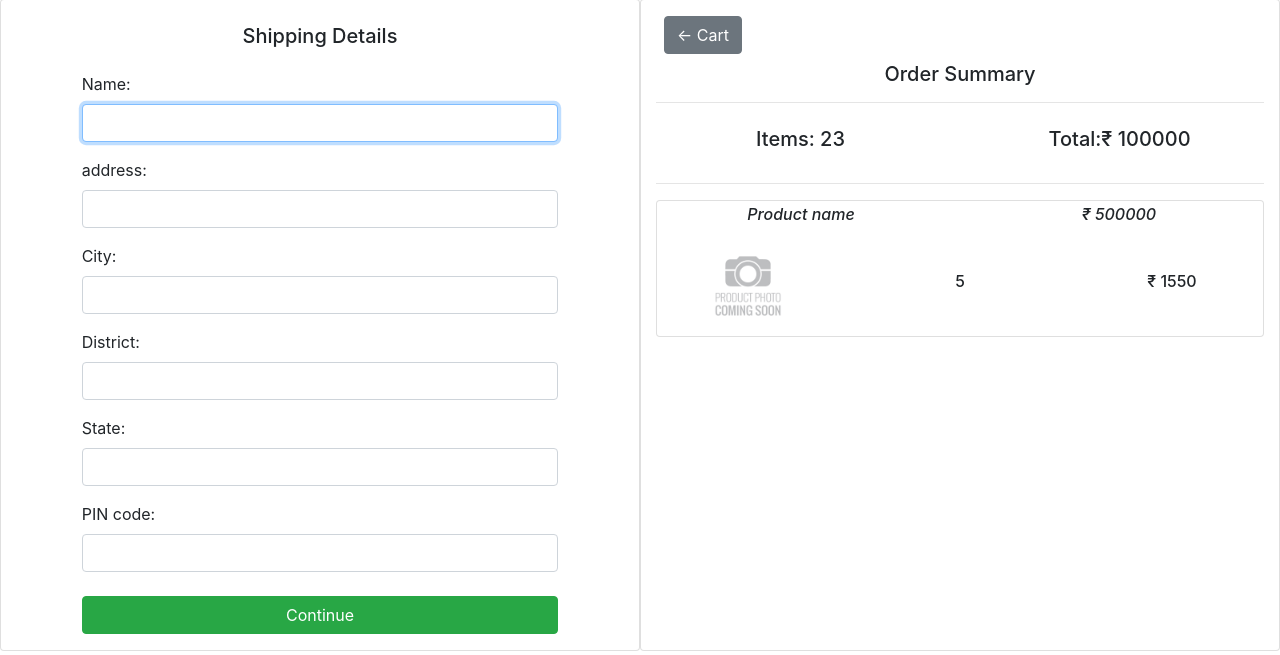
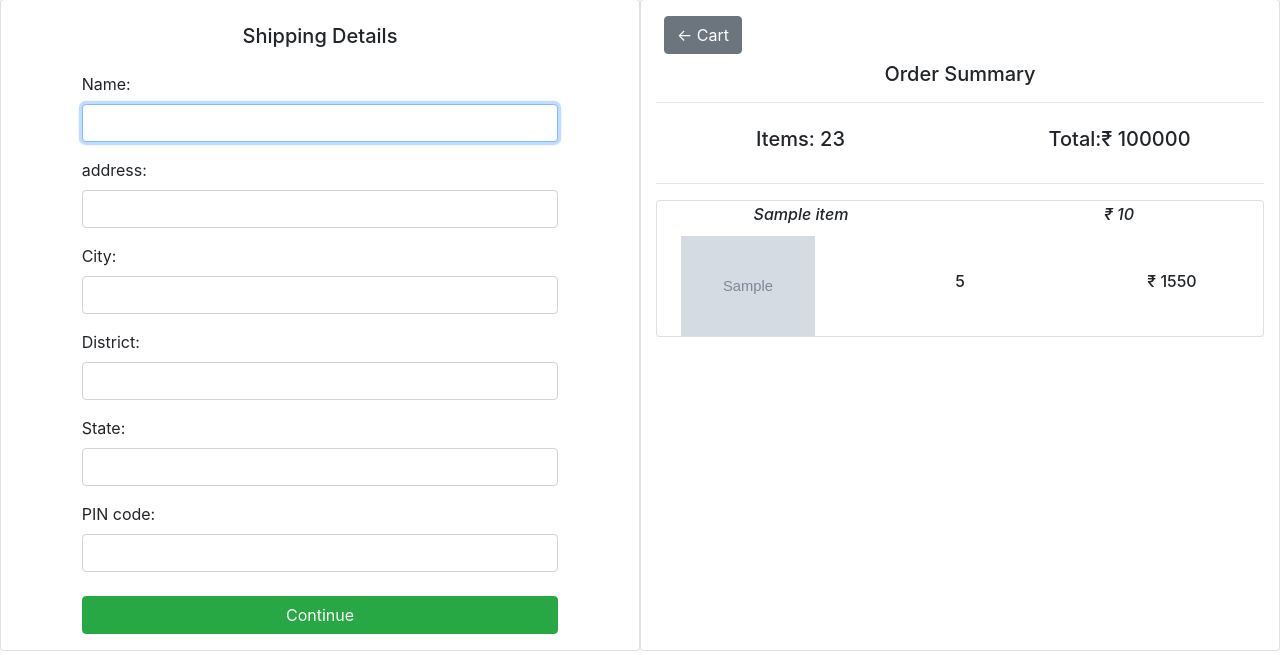
Before and after one commit to bijoyvbabu123/ShopFromMe, a Django app: template shop/templates/shop/checkout.html in a window 1280 px wide. Shown: the part 145-800 px from the top of the page. Run offline with Django 3.2, Linux system fonts and the light colour scheme; the template is opened without the code that fills it: most values are stand-ins (such as "Sample title", 1, 10 or a date in 2020); grey boxes marked "Sample" are stand-in pictures; some libraries are stand-ins or nearby versions.

Commit message:
Checkout page has dummy data now. All the products available are passed to the template through the view.

```diff
--- a/shop/templates/shop/checkout.html
+++ b/shop/templates/shop/checkout.html
@@ -89,16 +89,17 @@
 
                     <div class="row">
 
+                        {% for item in items %}
                         <!--each item-->
                         <div class="col-12">
                             <div class="card">
                                 <div class="row pt-1">
-                                    <h6 class="card-title col-12 col-sm-8 col-md-6 col-lg-6 text-center"><i>Product name</i></h6>
-                                    <h6 class="card-title col-12 col-sm-4 col-md-6 col-lg-6 text-center"><i>₹ 500000</i></h6>
+                                    <h6 class="card-title col-12 col-sm-8 col-md-6 col-lg-6 text-center"><i>{{ item.name }}</i></h6>
+                                    <h6 class="card-title col-12 col-sm-4 col-md-6 col-lg-6 text-center"><i>₹ {{ item.price }}</i></h6>
                                 </div>
 
                                 <div class="row">
-                                    <img class="col-12 col-sm-4 col-md-4 col-lg-4 card-img-top" src="{% static 'shop/images/placeholder.png' %}" alt="product image" style="width: 100%; height: 100px; object-fit: contain;"> <!--this will make enough responsive image-->
+                                    <img class="col-12 col-sm-4 col-md-4 col-lg-4 card-img-top" src="{{ item.image.url }}" alt="product image" style="width: 100%; height: 100px; object-fit: contain;"> <!--this will make enough responsive image-->
                                     <div class="col-12 col-sm-8 col-md-8 col-lg-8">
                                         <div class="row">
                                             <!--d-flex... aligns the chid element centrally both hor and ver-->
@@ -115,7 +116,7 @@
                                 </div>
                             </div>
                         </div>
-
+                        {% endfor %}
 
                     </div>
 
--- a/shop/views.py
+++ b/shop/views.py
@@ -18,7 +18,8 @@ def cart(request):
     return render(request, 'shop/cart.html', context)
 
 def checkout(request):
-    context = {}
+    items = Product.get_all_available_products()
+    context = {'items':items}
     return render(request, 'shop/checkout.html', context)
 
 def order_history(request):
```
